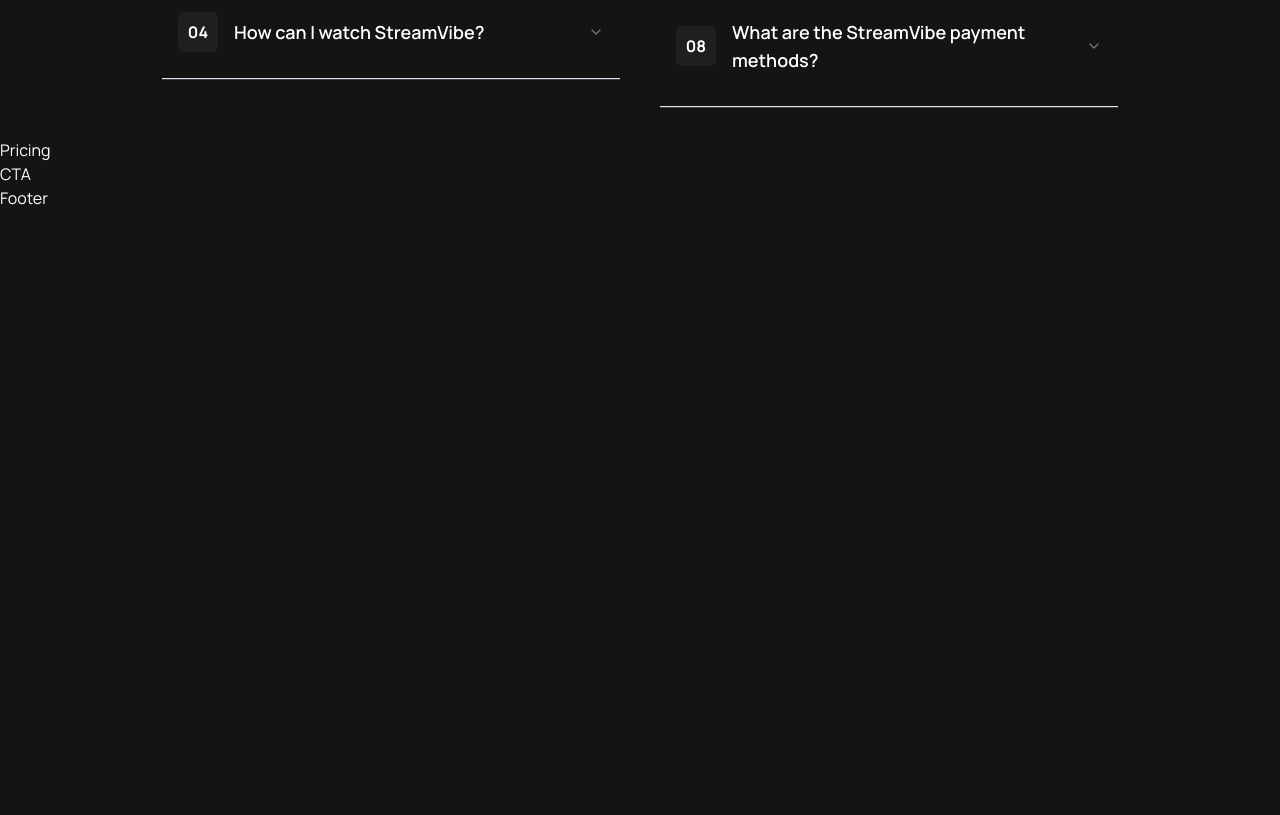
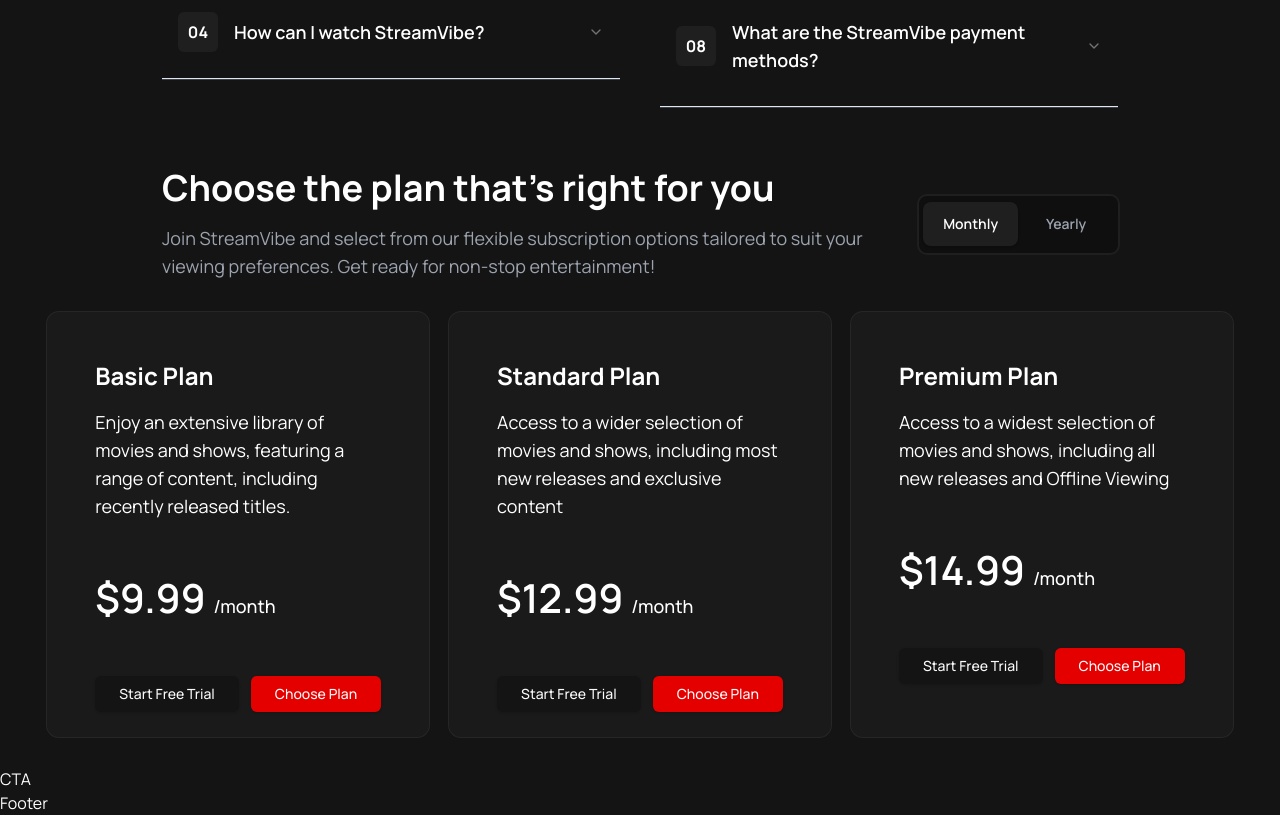
Before and after one commit to Ameerusa86/stream-vibe, a Next.js app: page / in a window 1280 px wide. Shown: the part 2980-3795 px from the top of the page. Before the commit the page ends 3190 px from the top, so only its background shows below. Built offline with nearby package versions, Linux system fonts and the light colour scheme.

Commit message:
Price Section

```diff
--- /dev/null
+++ b/components/Cards/PriceCard.tsx
@@ -0,0 +1,39 @@
+"use client";
+
+import React, { useState } from "react";
+import { Button } from "../ui/button";
+import { monthlyPlanPrice } from "@/constants/PlanPrices";
+
+interface PriceCardProps {
+  title: string;
+  desc: string;
+  price: number;
+}
+
+const PriceCard = ({ title, desc, price }: PriceCardProps) => {
+  return (
+    <div className="w-[512px] h-[425px] flex flex-col rounded-xl bg-black-10 ring-1 ring-black-15 p-12">
+      {/* Plan Header */}
+      <div className="flex flex-col gap-4 items-start">
+        <h1 className="font-bold text-2xl">{title}</h1>
+
+        {/* Plan desc */}
+        <p className="text-lg mb-12">{desc}</p>
+      </div>
+
+      {/* Plan Price */}
+      <div className="font-semibold text-[40px]">
+        ${price} <span className="font-medium text-lg">/month</span>
+      </div>
+      {/* Buttons */}
+      <div className="mt-12 flex items-center justify-center gap-3">
+        <Button className="px-6 py-4 w-full bg-black-08">
+          Start Free Trial
+        </Button>
+        <Button className="px-6 py-4 w-full bg-red-45">Choose Plan</Button>
+      </div>
+    </div>
+  );
+};
+
+export default PriceCard;
--- a/components/Devices.tsx
+++ b/components/Devices.tsx
@@ -18,7 +18,7 @@ const Devices = () => {
           wide range of devices, ensuring that you never miss a moment of
           entertainment.{" "}
         </p>
-        <div className="mt-20 flex flex-wrap gap-4 w-full">
+        <div className="mt-20 flex flex-wrap items-end justify-center gap-4 w-full">
           <DeviceCard
             deviceType="Smartphone"
             icon={<FaMobileScreen size={20} />}
--- a/components/Pricing.tsx
+++ b/components/Pricing.tsx
@@ -1,7 +1,73 @@
-import React from "react";
+"use client";
+
+import React, { useState } from "react";
+import Wrapper from "./Wrapper";
+import { Tabs, TabsList, TabsTrigger } from "@/components/ui/tabs";
+import PriceCard from "./Cards/PriceCard";
+import { monthlyPlanPrice, yearlyPlanPrice } from "@/constants/PlanPrices";
 
 const Pricing = () => {
-  return <div>Pricing</div>;
+  const [selectedPlan, setSelectedPlan] = useState("monthly");
+
+  const handlePlanChange = (plan: string) => {
+    setSelectedPlan(plan);
+  };
+
+  return (
+    <Wrapper>
+      {/* TOP Section */}
+      <div className="flex items-center justify-between mb-8">
+        {/* Text Container */}
+        <div>
+          <h1 className="text-4xl font-bold mb-4">
+            Choose the plan that's right for you{" "}
+          </h1>
+          <p className="font-normal text-lg text-gray-400">
+            Join StreamVibe and select from our flexible subscription options
+            tailored to suit your viewing preferences. Get ready for non-stop
+            entertainment!{" "}
+          </p>
+        </div>
+
+        {/* Tabs for Monthly/Yearly selection */}
+        <Tabs
+          defaultValue="monthly"
+          className="flex items-center justify-center w-[237px] h-[57px] bg-black-06 rounded-lg ring-2 ring-black-12"
+        >
+          <TabsList className="flex w-full bg-black-06 rounded-lg">
+            <TabsTrigger
+              value="monthly"
+              className="w-1/2 text-center px-6 py-3 rounded-lg text-white font-semibold transition-colors duration-200 data-[state=active]:bg-black-12 data-[state=active]:text-white data-[state=inactive]:text-gray-400"
+              onClick={() => handlePlanChange("monthly")}
+            >
+              Monthly
+            </TabsTrigger>
+            <TabsTrigger
+              value="yearly"
+              className="w-1/2 text-center px-6 py-3 rounded-lg text-gray-400 font-semibold transition-colors duration-200 data-[state=active]:bg-black-12 data-[state=active]:text-white data-[state=inactive]:text-gray-400"
+              onClick={() => handlePlanChange("yearly")}
+            >
+              Yearly
+            </TabsTrigger>
+          </TabsList>
+        </Tabs>
+      </div>
+
+      {/* Pricing Cards */}
+      <div className="flex items-center justify-center gap-5 w-full">
+        {(selectedPlan === "monthly" ? monthlyPlanPrice : yearlyPlanPrice).map(
+          (plan) => (
+            <PriceCard
+              key={plan.title}
+              title={plan.title}
+              desc={plan.desc}
+              price={plan.price}
+            />
+          )
+        )}
+      </div>
+    </Wrapper>
+  );
 };
 
 export default Pricing;
--- /dev/null
+++ b/components/ui/tabs.tsx
@@ -0,0 +1,55 @@
+"use client"
+
+import * as React from "react"
+import * as TabsPrimitive from "@radix-ui/react-tabs"
+
+import { cn } from "@/lib/utils"
+
+const Tabs = TabsPrimitive.Root
+
+const TabsList = React.forwardRef<
+  React.ElementRef<typeof TabsPrimitive.List>,
+  React.ComponentPropsWithoutRef<typeof TabsPrimitive.List>
+>(({ className, ...props }, ref) => (
+  <TabsPrimitive.List
+    ref={ref}
+    className={cn(
+      "inline-flex h-9 items-center justify-center rounded-lg bg-muted p-1 text-muted-foreground",
+      className
+    )}
+    {...props}
+  />
+))
+TabsList.displayName = TabsPrimitive.List.displayName
+
+const TabsTrigger = React.forwardRef<
+  React.ElementRef<typeof TabsPrimitive.Trigger>,
+  React.ComponentPropsWithoutRef<typeof TabsPrimitive.Trigger>
+>(({ className, ...props }, ref) => (
+  <TabsPrimitive.Trigger
+    ref={ref}
+    className={cn(
+      "inline-flex items-center justify-center whitespace-nowrap rounded-md px-3 py-1 text-sm font-medium ring-offset-background transition-all focus-visible:outline-none focus-visible:ring-2 focus-visible:ring-ring focus-visible:ring-offset-2 disabled:pointer-events-none disabled:opacity-50 data-[state=active]:bg-background data-[state=active]:text-foreground data-[state=active]:shadow",
+      className
+    )}
+    {...props}
+  />
+))
+TabsTrigger.displayName = TabsPrimitive.Trigger.displayName
+
+const TabsContent = React.forwardRef<
+  React.ElementRef<typeof TabsPrimitive.Content>,
+  React.ComponentPropsWithoutRef<typeof TabsPrimitive.Content>
+>(({ className, ...props }, ref) => (
+  <TabsPrimitive.Content
+    ref={ref}
+    className={cn(
+      "mt-2 ring-offset-background focus-visible:outline-none focus-visible:ring-2 focus-visible:ring-ring focus-visible:ring-offset-2",
+      className
+    )}
+    {...props}
+  />
+))
+TabsContent.displayName = TabsPrimitive.Content.displayName
+
+export { Tabs, TabsList, TabsTrigger, TabsContent }
--- /dev/null
+++ b/constants/PlanPrices.ts
@@ -0,0 +1,37 @@
+const monthlyPlanPrice = [
+  {
+    title: "Basic Plan",
+    desc: "Enjoy an extensive library of movies and shows, featuring a range of content, including recently released titles.",
+    price: 9.99,
+  },
+  {
+    title: "Standard Plan",
+    desc: "Access to a wider selection of movies and shows, including most new releases and exclusive content",
+    price: 12.99,
+  },
+  {
+    title: "Premium Plan",
+    desc: "Access to a widest selection of movies and shows, including all new releases and Offline Viewing",
+    price: 14.99,
+  },
+];
+
+const yearlyPlanPrice = [
+  {
+    title: "Basic Plan",
+    desc: "Enjoy an extensive library of movies and shows, featuring a range of content, including recently released titles.",
+    price: 99.99,
+  },
+  {
+    title: "Standard Plan",
+    desc: "Access to a wider selection of movies and shows, including most new releases and exclusive content",
+    price: 129.99,
+  },
+  {
+    title: "Premium Plan",
+    desc: "Access to a widest selection of movies and shows, including all new releases and Offline Viewing",
+    price: 149.99,
+  },
+];
+
+export { monthlyPlanPrice, yearlyPlanPrice };
--- a/package.json
+++ b/package.json
@@ -11,6 +11,7 @@
   "dependencies": {
     "@radix-ui/react-accordion": "^1.2.1",
     "@radix-ui/react-slot": "^1.1.0",
+    "@radix-ui/react-tabs": "^1.1.1",
     "class-variance-authority": "^0.7.0",
     "clsx": "^2.1.1",
     "embla-carousel-react": "^8.3.1",
```
Also changed, not shown: 1 other file (tests, documents, lock files or other folders).
